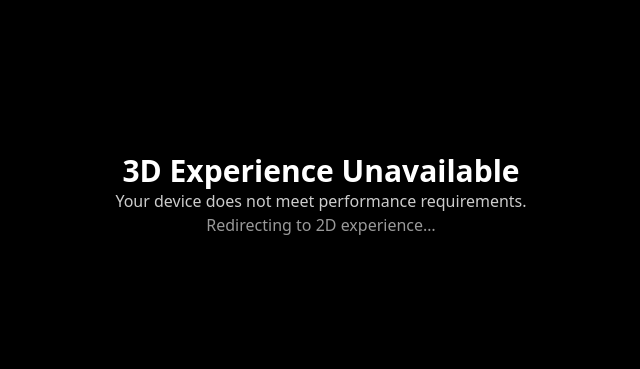
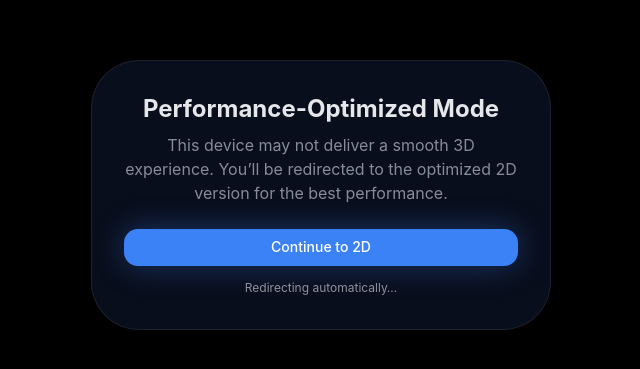
Before and after one commit to Aniruddhyagoswami/portfolio, a React (Vite) app: page /2d in a window 1280 px wide. Shown: the part 205-574 px from the top of the page, without its empty margins (319-959 px from the left). Built offline with nearby package versions, Linux system fonts and the light colour scheme; no server answers.

Commit message:
mui biggins

```diff
--- a/src/App.jsx
+++ b/src/App.jsx
@@ -9,31 +9,75 @@ import gsap from 'gsap'
 import { useGSAP } from '@gsap/react'
 import { useStore } from './store/useStore.js'
 import { canRun3D } from './utils/canRun3D'
-
+import {
+  Box,
+  Typography,
+  Paper,
+  Backdrop,
+  Stack
+} from "@mui/material";
 gsap.registerPlugin(useGSAP)
 
 /* ---------------- INELIGIBLE OVERLAY ---------------- */
 
-const Ineligible3D = ({ delay = 1200 }) => {
-  const navigate = useNavigate()
+
+const Ineligible3D = ({ delay = 2000 }) => {
+  const navigate = useNavigate();
 
   useEffect(() => {
-    const t = setTimeout(() => navigate('/2d'), delay)
-    return () => clearTimeout(t)
-  }, [navigate, delay])
+    const t = setTimeout(() => navigate("/2d"), delay);
+    return () => clearTimeout(t);
+  }, [navigate, delay]);
 
   return (
-    <div className="fixed inset-0 z-50 bg-black/80 flex items-center justify-center text-white">
-      <div className="text-center p-6 rounded-xl bg-black">
-        <h2 className="text-3xl font-bold mb-3">3D Experience Unavailable</h2>
-        <p className="opacity-80">
-          Your device does not meet performance requirements.
-        </p>
-        <p className="mt-2 opacity-60">Redirecting to 2D experience…</p>
-      </div>
-    </div>
-  )
-}
+    <Backdrop
+      open
+      sx={{
+        zIndex: 1300,
+        backgroundColor: "rgba(0,0,0,0.82)",
+      }}
+    >
+      <Paper
+        elevation={0}
+        sx={{
+          px: 4,
+          py: 4,
+          maxWidth: 460,
+          textAlign: "center",
+          borderRadius: 3,
+          backgroundColor: "rgba(11,16,32,0.9)",
+          backdropFilter: "blur(14px)",
+          border: "1px solid rgba(255,255,255,0.08)",
+        }}
+      >
+        <Typography variant="h5" fontWeight={700} gutterBottom>
+          Performance-Optimized Mode
+        </Typography>
+
+        <Typography variant="body1" sx={{ opacity: 0.85 }}>
+          This device may not deliver a smooth 3D experience.
+          You’ll be redirected to the optimized 2D version for
+          the best performance.
+        </Typography>
+
+        <Stack spacing={1.5} mt={3}>
+          <Button
+            variant="contained"
+            onClick={() => navigate("/2d")}
+          >
+            Continue to 2D
+          </Button>
+
+          <Typography variant="caption" sx={{ opacity: 0.6 }}>
+            Redirecting automatically…
+          </Typography>
+        </Stack>
+      </Paper>
+    </Backdrop>
+  );
+};
+
+
 
 /* ---------------- APP ---------------- */
 
@@ -120,33 +164,73 @@ const App = () => {
       {canSee3d === false && <Ineligible3D />}
 
    {canSee3d && (
-        <div
+  <Box
     ref={containerRef}
-          className="fixed left-2.5 z-10 inset-x-0 top-16 px-6 pointer-events-none"
+    sx={{
+      position: "fixed",
+      insetInline: 0,
+      top: 96,
+      px: 3,
+      zIndex: 10,
+      pointerEvents: "none",
+    }}
   >
-          <h1 ref={H1Text} className="opacity-0 text-white font-bold text-6xl">
+    <Typography
+      ref={H1Text}
+      variant="h2"
+      fontWeight={700}
+      sx={{
+        opacity: 0,
+        color: "text.primary",
+      }}
+    >
       Hi,
-          </h1>
+    </Typography>
 
-          <p ref={PText} className="opacity-0 mt-6 text-white text-xl">
-            Welcome to my portfolio. I am{' '}
-            <span className="text-blue-400 font-semibold">
+    <Typography
+      ref={PText}
+      variant="h6"
+      sx={{
+        mt: 3,
+        maxWidth: 720,
+        opacity: 0,
+        color: "text.secondary",
+        lineHeight: 1.6,
+      }}
+    >
+      Welcome to my portfolio. I’m{" "}
+      <Box
+        component="span"
+        sx={{ color: "primary.main", fontWeight: 600 }}
+      >
         Aniruddhya Goswami
-            </span>
-            .
+      </Box>
+      , a frontend and 3D-focused developer.
       <br />
-            You can visit the
+      This experience adapts to your device—explore the immersive{" "}
+      <Box component="span" sx={{ color: "text.primary" }}>
+        3D environment
+      </Box>{" "}
+      when available, or continue with the optimized{" "}
       <Button
         variant="text"
-              className="ml-2 pointer-events-auto"
-              onClick={() => navigate('/2d')}
+        color="primary"
+        sx={{
+          px: 0.5,
+          ml: 0.5,
+          pointerEvents: "auto",
+          fontWeight: 500,
+          textTransform: "none",
+        }}
+        onClick={() => navigate("/2d")}
       >
-              2D site
+        2D experience
       </Button>
-            or click the Earth to explore 3D.
-          </p>
-        </div>
+      .
+    </Typography>
+  </Box>
 )}
+
 
       <Routes>
         <Route path="/" element={<Home />} />
```
Lines whose indentation alone changed are shown as unchanged.
